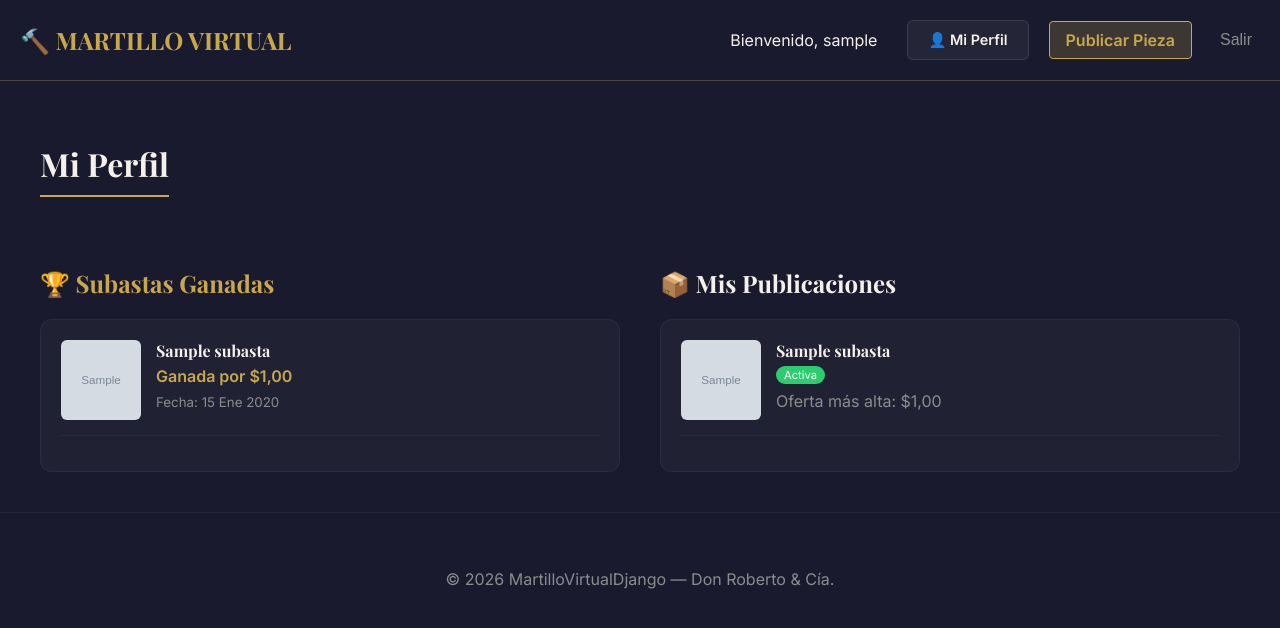
After one commit to ramirousnayo/subastas_de_antiguedades, a Django app: page /perfil/ in a window 1280 px wide. The commit adds this page. Shown: the top 628 px of the page. Run offline with Django 5.2, Linux system fonts and the light colour scheme; a user stored in the database is signed in; tables that the repository leaves empty hold one stand-in row (values such as "Sample post"); grey boxes marked "Sample" are stand-in pictures.

Commit message:
feat(HU-04): implementar cierre automático de subastas, ganador y perfil de usuario

```diff
--- a/martillo/models.py
+++ b/martillo/models.py
@@ -24,12 +24,26 @@ class Subasta(models.Model):
     categoria = models.ForeignKey(Categoria, on_delete=models.CASCADE)
     imagen = models.ImageField(upload_to='subastas/', null=True, blank=True)
     estado = models.CharField(max_length=10, choices=ESTADO_CHOICES, default='ACTIVA')
+    ganador = models.ForeignKey(User, on_delete=models.SET_NULL, null=True, blank=True, related_name='subastas_ganadas')
 
     def __str__(self):
         return self.titulo
 
     def obtener_oferta_mas_alta(self):
         return self.oferta_set.order_by('-monto').first()
+
+    def cerrar_subasta(self):
+        if self.estado != 'ACTIVA':
+            return
+
+        oferta_maxima = self.obtener_oferta_mas_alta()
+        if oferta_maxima:
+            self.estado = 'CERRADA'
+            self.ganador = oferta_maxima.usuario
+        else:
+            self.estado = 'DESIERTA'
+
+        self.save()
 
 
 class Oferta(models.Model):
--- a/martillo/templates/martillo/base.html
+++ b/martillo/templates/martillo/base.html
@@ -15,6 +15,7 @@
             <div style="display: flex; gap: 20px; align-items: center;">
                 {% if user.is_authenticated %}
                     <span style="color: var(--blanco-hueso);">Bienvenido, {{ user.username }}</span>
+                    <a href="{% url 'perfil' %}" class="btn btn-secondary" style="background: rgba(255,255,255,0.05); border: 1px solid rgba(255,255,255,0.1); color: var(--blanco-hueso); text-decoration: none; padding: 10px 20px; border-radius: 6px; font-weight: 600; font-size: 0.9rem; transition: all 0.3s; margin-left: 10px;">👤 Mi Perfil</a>
                     <a href="{% url 'publicar_pieza' %}" style="background-color: rgba(201, 168, 76, 0.2); border: 1px solid var(--dorado-antiguo); color: var(--dorado-antiguo); padding: 8px 16px; border-radius: 4px; text-decoration: none; font-weight: 600; transition: all 0.3s ease;" onmouseover="this.style.backgroundColor='var(--dorado-antiguo)'; this.style.color='var(--negro-ebano)'" onmouseout="this.style.backgroundColor='rgba(201, 168, 76, 0.2)'; this.style.color='var(--dorado-antiguo)'">Publicar Pieza</a>
                     <form method="post" action="{% url 'logout' %}" style="margin: 0;">
                         {% csrf_token %}
--- /dev/null
+++ b/martillo/templates/martillo/perfil.html
@@ -0,0 +1,70 @@
+{% extends 'martillo/base.html' %}
+
+{% block title %}Perfil de {{ user.username }} - MartilloVirtual{% endblock %}
+
+{% block content %}
+<div style="animation: slideUp 0.6s ease-out;">
+    <h1 style="font-family: 'Playfair Display', serif; color: var(--blanco-hueso); margin-bottom: 30px; border-bottom: 2px solid var(--dorado-antiguo); display: inline-block; padding-bottom: 10px;">
+        Mi Perfil
+    </h1>
+
+    <div style="display: grid; grid-template-columns: 1fr 1fr; gap: 40px; margin-top: 20px;">
+
+        <!-- Subastas Ganadas -->
+        <div>
+            <h2 style="color: var(--dorado-antiguo); font-size: 1.5rem; margin-bottom: 20px;">🏆 Subastas Ganadas</h2>
+            <div style="background: rgba(255,255,255,0.03); border-radius: 12px; padding: 20px; border: 1px solid rgba(255,255,255,0.05);">
+                {% for subasta in subastas_ganadas %}
+                    <div style="display: flex; gap: 15px; margin-bottom: 15px; padding-bottom: 15px; border-bottom: 1px solid rgba(255,255,255,0.05);">
+                        {% if subasta.imagen %}
+                            <img src="{{ subasta.imagen.url }}" style="width: 80px; height: 80px; object-fit: cover; border-radius: 6px;">
+                        {% endif %}
+                        <div>
+                            <h4 style="margin: 0; color: var(--blanco-hueso);">
+                                <a href="{% url 'detalle_subasta' subasta.id %}" style="color: inherit; text-decoration: none;">{{ subasta.titulo }}</a>
+                            </h4>
+                            <p style="color: var(--dorado-antiguo); margin: 5px 0; font-weight: 700;">Ganada por ${{ subasta.obtener_oferta_mas_alta.monto }}</p>
+                            <small style="color: var(--gris-ceniza);">Fecha: {{ subasta.fecha_cierre|date:"d M Y" }}</small>
+                        </div>
+                    </div>
+                {% empty %}
+                    <p style="color: var(--gris-ceniza); text-align: center;">Aún no has ganado ninguna subasta.</p>
+                {% endfor %}
+            </div>
+        </div>
+
+        <!-- Mis Publicaciones -->
+        <div>
+            <h2 style="color: var(--blanco-hueso); font-size: 1.5rem; margin-bottom: 20px;">📦 Mis Publicaciones</h2>
+            <div style="background: rgba(255,255,255,0.03); border-radius: 12px; padding: 20px; border: 1px solid rgba(255,255,255,0.05);">
+                {% for subasta in subastas_publicadas %}
+                    <div style="display: flex; gap: 15px; margin-bottom: 15px; padding-bottom: 15px; border-bottom: 1px solid rgba(255,255,255,0.05);">
+                        {% if subasta.imagen %}
+                            <img src="{{ subasta.imagen.url }}" style="width: 80px; height: 80px; object-fit: cover; border-radius: 6px;">
+                        {% endif %}
+                        <div>
+                            <h4 style="margin: 0; color: var(--blanco-hueso);">
+                                <a href="{% url 'detalle_subasta' subasta.id %}" style="color: inherit; text-decoration: none;">{{ subasta.titulo }}</a>
+                            </h4>
+                            <span style="display: inline-block; background: {% if subasta.estado == 'ACTIVA' %}#2ecc71{% else %}#95a5a6{% endif %}; color: white; padding: 2px 8px; border-radius: 10px; font-size: 0.7rem; margin: 5px 0;">
+                                {{ subasta.get_estado_display }}
+                            </span>
+                            <p style="color: var(--gris-ceniza); margin: 2px 0;">Oferta más alta: ${{ subasta.obtener_oferta_mas_alta.monto|default:subasta.precio_base }}</p>
+                        </div>
+                    </div>
+                {% empty %}
+                    <p style="color: var(--gris-ceniza); text-align: center;">No has publicado ninguna pieza.</p>
+                {% endfor %}
+            </div>
+        </div>
+
+    </div>
+</div>
+
+<style>
+    @keyframes slideUp {
+        from { opacity: 0; transform: translateY(20px); }
+        to { opacity: 1; transform: translateY(0); }
+    }
+</style>
+{% endblock %}
--- a/martillo/urls.py
+++ b/martillo/urls.py
@@ -6,4 +6,5 @@ urlpatterns = [
     path('registro/', views.registro, name='registro'),
     path('publicar/', views.publicar_pieza, name='publicar_pieza'),
     path('subasta/<int:subasta_id>/', views.detalle_subasta, name='detalle_subasta'),
+    path('perfil/', views.perfil, name='perfil'),
 ]
--- a/martillo/views.py
+++ b/martillo/views.py
@@ -2,12 +2,19 @@ from django.shortcuts import render, redirect, get_object_or_404
 from django.contrib.auth import login
 from django.contrib.auth.decorators import login_required
 from django.contrib import messages
+from django.utils import timezone
 from .models import Subasta, Oferta
 from .forms import UserRegistrationForm, SubastaForm, OfertaForm
 
 
 def home(request):
     subastas = Subasta.objects.all()
+    # Lazy closing for home view pieces
+    now = timezone.now()
+    for s in subastas:
+        if s.estado == 'ACTIVA' and s.fecha_cierre <= now:
+            s.cerrar_subasta()
+
     return render(request, 'martillo/home.html', {
         'subastas': subastas
     })
@@ -41,6 +48,11 @@ def publicar_pieza(request):
 
 def detalle_subasta(request, subasta_id):
     subasta = get_object_or_404(Subasta, id=subasta_id)
+
+    # Lazy closing
+    if subasta.estado == 'ACTIVA' and subasta.fecha_cierre <= timezone.now():
+        subasta.cerrar_subasta()
+
     ofertas = subasta.oferta_set.all().order_by('-fecha')
     oferta_maxima = subasta.obtener_oferta_mas_alta()
 
@@ -72,3 +84,13 @@ def detalle_subasta(request, subasta_id):
         'oferta_maxima': oferta_maxima,
         'form': form
     })
+
+@login_required
+def perfil(request):
+    subastas_ganadas = Subasta.objects.filter(ganador=request.user)
+    subastas_publicadas = Subasta.objects.filter(vendedor=request.user)
+
+    return render(request, 'martillo/perfil.html', {
+        'subastas_ganadas': subastas_ganadas,
+        'subastas_publicadas': subastas_publicadas,
+    })
```
Also changed, not shown: martillo/management/commands/cerrar_subastas.py (added, +23 -0 lines), martillo/templates/martillo/detalle_subasta.html (+15 -2 lines), martillo/tests.py (+46 -0 lines), martillo/management/__init__.py (added), martillo/management/commands/__init__.py (added), martillo/migrations/0004_subasta_ganador.py (added).
